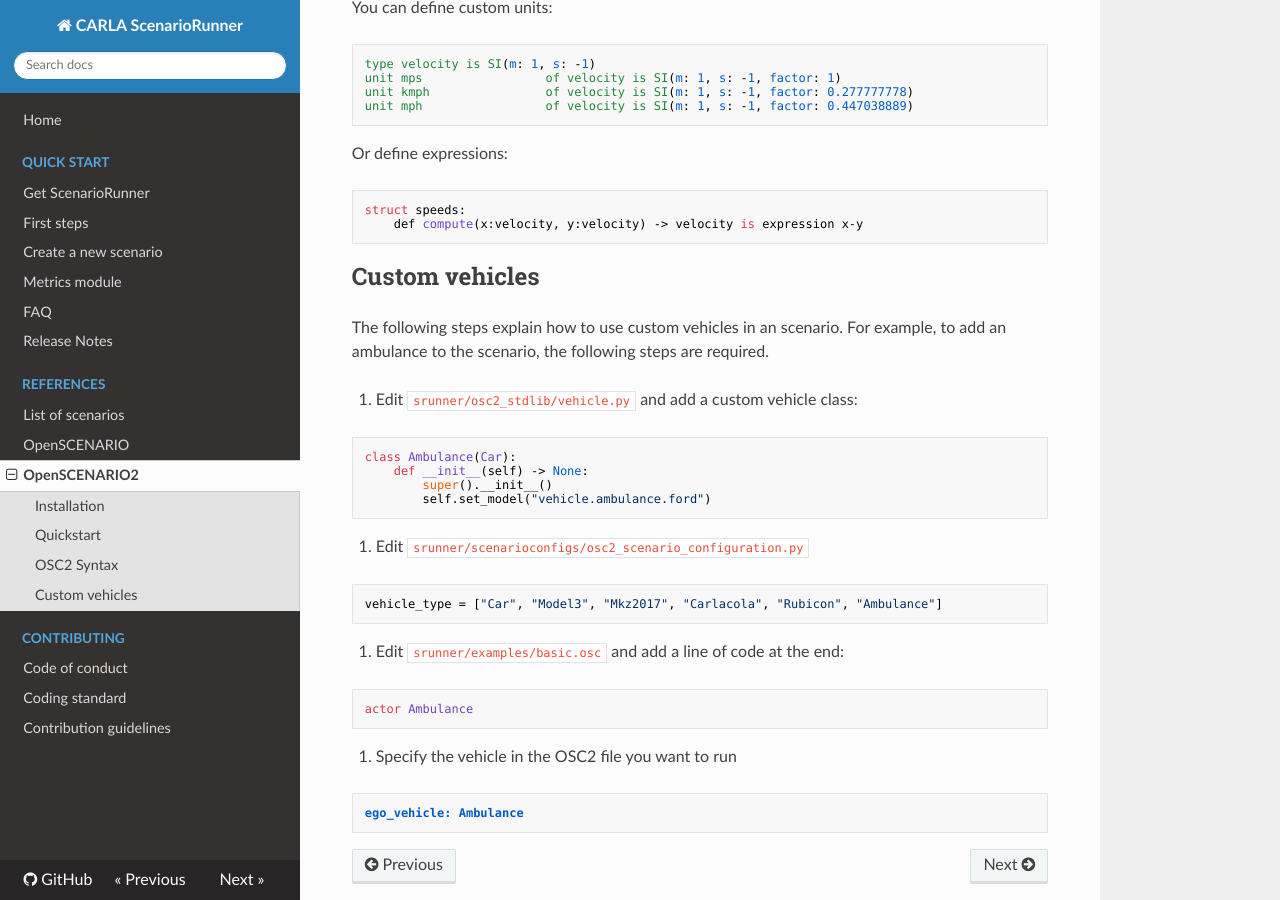
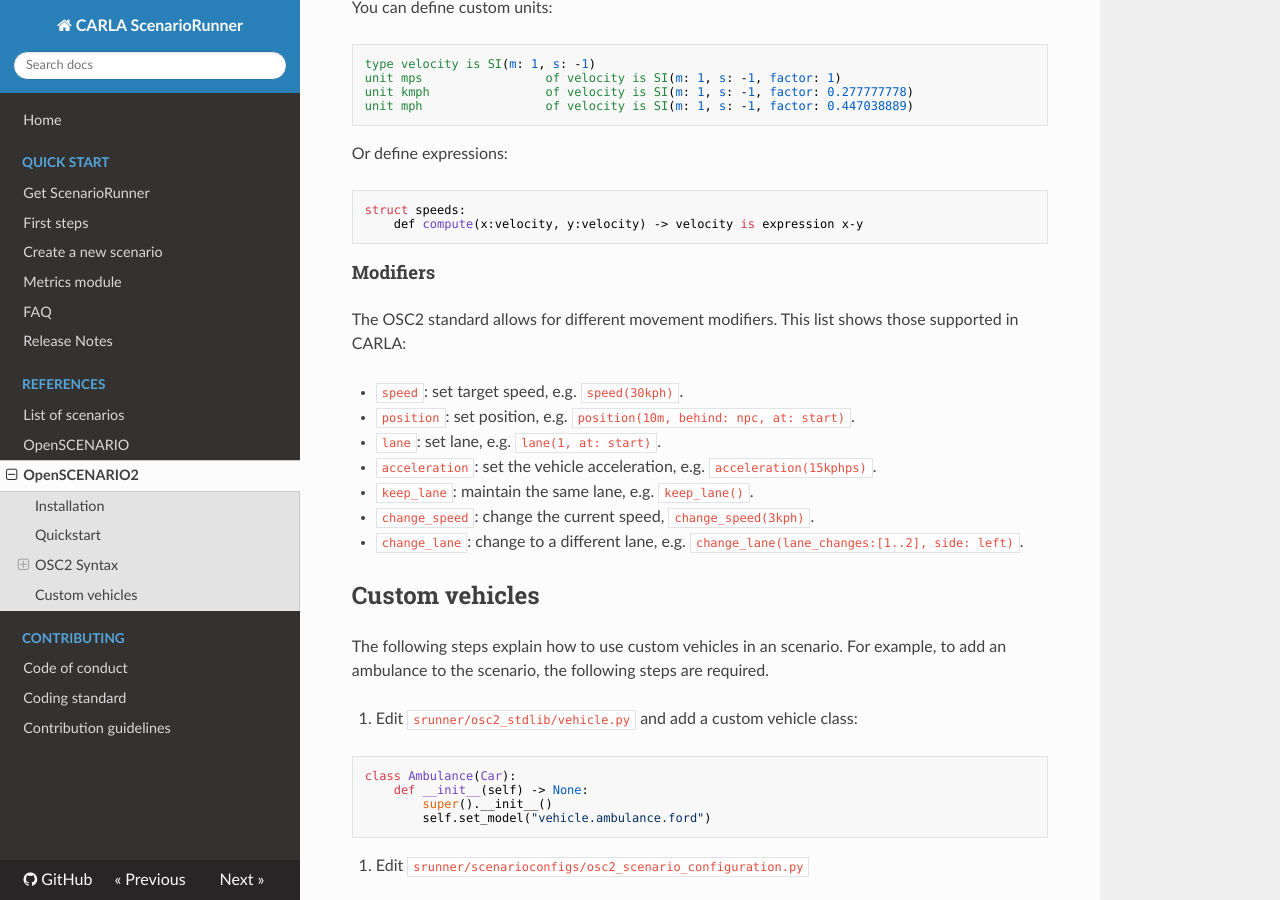
Before and after one commit to carla-simulator/scenario_runner, an MkDocs documentation site: the page built from Docs/README_OpenSCENARIO_2.0.md, in a window 1280 px wide and 900 px high, scrolled down 3930 px. Built offline with MkDocs 1.6.1, drawn with Linux system fonts in a browser that asks for light colours; nearby versions of some CDN libraries.

Commit message:
Add movement modifiers

````diff
--- a/Docs/README_OpenSCENARIO_2.0.md
+++ b/Docs/README_OpenSCENARIO_2.0.md
@@ -222,6 +222,18 @@
     def compute(x:velocity, y:velocity) -> velocity is expression x-y
 ```
 
+#### Modifiers
+
+The OSC2 standard allows for different movement modifiers. This list shows those supported in CARLA:
+
+- `speed`: set target speed, e.g. `speed(30kph)`.
+- `position`: set position, e.g. `position(10m, behind: npc, at: start)`.
+- `lane`: set lane, e.g. `lane(1, at: start)`.
+- `acceleration`: set the vehicle acceleration, e.g. `acceleration(15kphps)`.
+- `keep_lane`: maintain the same lane, e.g. `keep_lane()`.
+- `change_speed`: change the current speed, `change_speed(3kph)`.
+- `change_lane`: change to a different lane, e.g. `change_lane(lane_changes:[1..2], side: left)`.
+
 ## Custom vehicles
 
 The following steps explain how to use custom vehicles in an scenario. For example, to add an ambulance to the scenario, the following steps are required.
````
Also changed, not shown: 1 other file.
